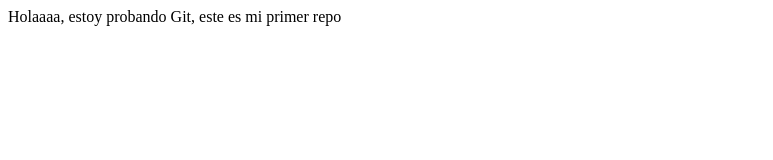
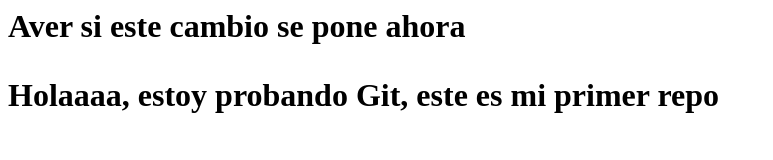
Before and after one commit to oscarfh06/MiprimerRepo, a plain HTML site: page index.html in a window 1280 px wide. Shown: the whole page, without its empty margins (0-773 px from the left). Drawn offline with Linux system fonts and the light colour scheme.

Commit message:
index.html new line <h1>

```diff
--- a/index.html
+++ b/index.html
@@ -6,6 +6,7 @@
 	</head>
 
 	<body>
+		<h1> Aver si este cambio se pone ahora
 		<p> Holaaaa, estoy probando Git, este es mi primer repo </p>
 	</body>
 
```
